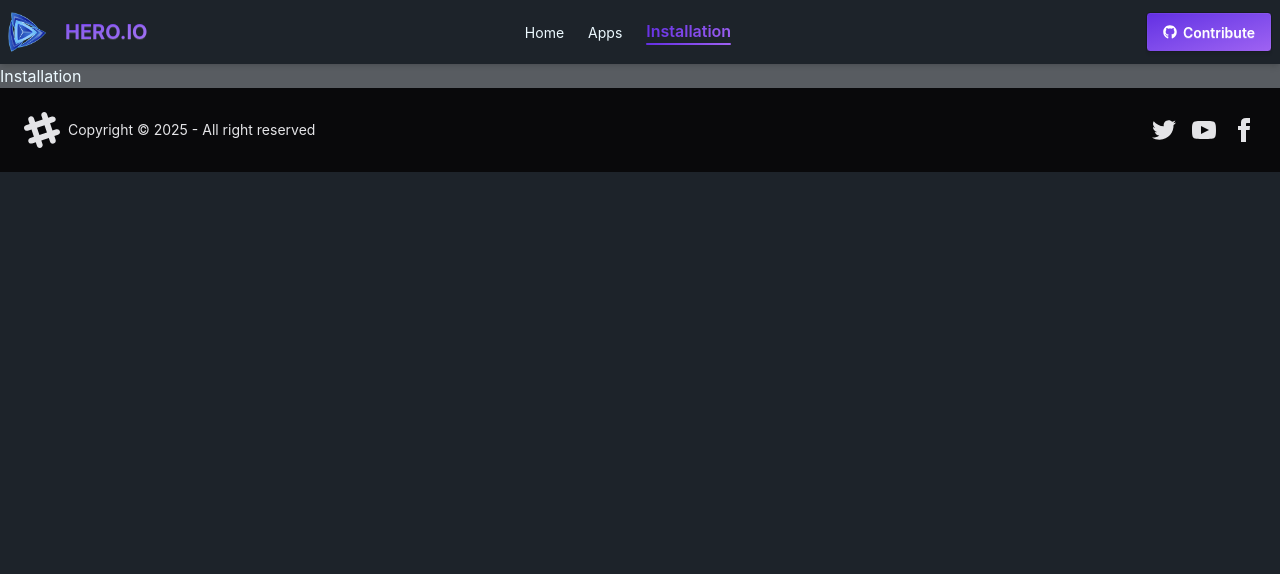
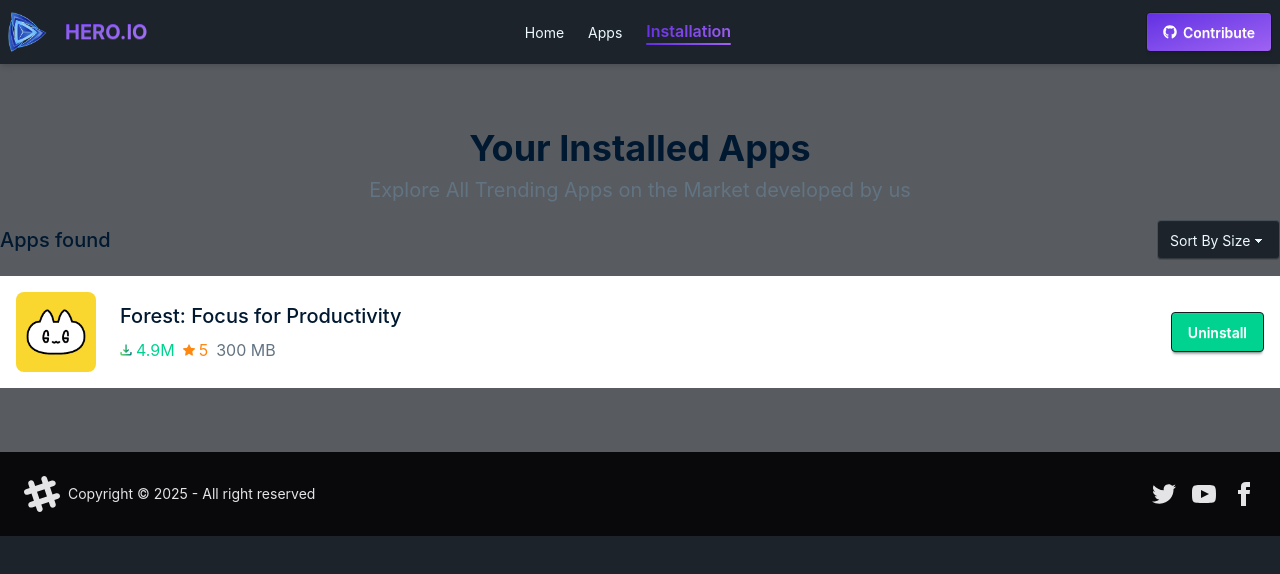
Before and after one commit to tomalhossen78/B12-A08-Hero-Apps, a React (Vite) app: page /installation in a window 1280 px wide. Shown: the top 574 px of the page. Built offline with nearby package versions, Linux system fonts and the light colour scheme.

Commit message:
app details added

```diff
--- /dev/null
+++ b/src/Componets/InstalledApps/CartItem.jsx
@@ -0,0 +1,32 @@
+import React from "react";
+import downlaodImg from "../../assets/icon-downloads.png";
+import ratingsImg from "../../assets/icon-ratings.png";
+import appImg from "../../assets/demo-app (1).webp";
+const CartItem = () => {
+  return (
+    <div className="flex justify-between items-center bg-white p-4">
+      <div className="flex items-center justify-between gap-6">
+        <img className="w-[80px] rounded-lg" src={appImg} alt="" />
+        <div className="space-y-2">
+          <h3 className="text-xl font-medium text-[#001931]">
+            Forest: Focus for Productivity
+          </h3>
+          <div className="flex justify-start gap-2 items-center">
+            <div className="flex justify-center items-center gap-1">
+              <img className="w-3" src={downlaodImg} alt="" />
+              <p className="text-[#00D390]">4.9M</p>
+            </div>
+            <div className="flex justify-center items-center gap-1">
+              <img className="w-3" src={ratingsImg} alt="" />
+              <p className="text-[#FF8811]">5</p>
+            </div>
+            <p className="text-[#627382]">300 MB</p>
+          </div>
+        </div>
+      </div>
+      <button className="btn bg-[#00D390] text-white">Uninstall</button>
+    </div>
+  );
+};
+
+export default CartItem;
--- /dev/null
+++ b/src/Componets/InstalledApps/InstalledApps.jsx
@@ -0,0 +1,34 @@
+import React from "react";
+import downlaodImg from "../../assets/icon-downloads.png";
+import ratingsImg from "../../assets/icon-ratings.png";
+import appImg from "../../assets/demo-app (1).webp";
+const InstalledApps = () => {
+  return (
+    <div>
+      <div className="flex justify-between items-center bg-white p-4">
+        <div className="flex items-center justify-between gap-6">
+          <img className="w-[80px] rounded-lg" src={appImg} alt="" />
+          <div className="space-y-2">
+            <h3 className="text-xl font-medium text-[#001931]">
+              Forest: Focus for Productivity
+            </h3>
+            <div className="flex justify-start gap-2 items-center">
+              <div className="flex justify-center items-center gap-1">
+                <img className="w-3" src={downlaodImg} alt="" />
+                <p className="text-[#00D390]">4.9M</p>
+              </div>
+              <div className="flex justify-center items-center gap-1">
+                <img className="w-3" src={ratingsImg} alt="" />
+                <p className="text-[#FF8811]">5</p>
+              </div>
+              <p className="text-[#627382]">300 MB</p>
+            </div>
+          </div>
+        </div>
+        <button className="btn bg-[#00D390] text-white">Uninstall</button>
+      </div>
+    </div>
+  );
+};
+
+export default InstalledApps;
--- a/src/Componets/TrendingApps/SingleApp.jsx
+++ b/src/Componets/TrendingApps/SingleApp.jsx
@@ -1,11 +1,15 @@
 import React from "react";
 import download from "../../assets/icon-downloads.png";
 import ratings from "../../assets/icon-ratings.png";
+import { useNavigate } from "react-router-dom";
 const SingleApp = ({ app }) => {
-  const { downloads, ratingAvg, title, image } = app;
+  const { downloads, ratingAvg, title, image, id } = app;
+  const navigate = useNavigate();
   return (
-    <div>
-      <div className="bg-white p-4  space-y-3 h-full text-center">
+    <div
+      onClick={() => navigate(`/apps/${id}`, { state: app })}
+      className="bg-white p-4  space-y-3 h-full text-center hover:scale-105 duration-200 ease-in shadow-md rounded-md"
+    >
       <div className="flex items-center justify-center pt-2">
         <img className="rounded-lg" src={image} alt="" />
       </div>
@@ -21,7 +25,6 @@
         </div>
       </div>
     </div>
-    </div>
   );
 };
 
--- a/src/Componets/TrendingApps/TrendingApps.jsx
+++ b/src/Componets/TrendingApps/TrendingApps.jsx
@@ -1,7 +1,9 @@
 import React from "react";
 import Container from "../Container/Container";
 import SingleApp from "./SingleApp";
+import { useNavigate } from "react-router-dom";
 const TrendingApps = ({ data }) => {
+  const navigate = useNavigate();
   console.log(data);
   const sliceData = data.slice(0, 8);
   return (
@@ -19,7 +21,10 @@
           ))}
         </div>
         <div className="flex items-center justify-center p-4">
-          <button className="btn px-6 text-white bg-gradient-to-tl from-[#9F62F2] to-[#632EE3]">
+          <button
+            onClick={() => navigate("/apps")}
+            className="btn px-6 text-white bg-gradient-to-tl from-[#9F62F2] to-[#632EE3]"
+          >
             Show All
           </button>
         </div>
--- /dev/null
+++ b/src/Pages/AppDetails/AppDetails.jsx
@@ -0,0 +1,69 @@
+import React from "react";
+import downlaodImg from "../../assets/icon-downloads.png";
+import ratingsImg from "../../assets/icon-ratings.png";
+import reviewImg from "../../assets/icon-review.png";
+import Container from "../../Componets/Container/Container";
+import { useLocation } from "react-router-dom";
+const AppDetails = () => {
+  const app = useLocation().state;
+  const {
+    companyName,
+    description,
+    downloads,
+    image,
+    id,
+    ratingAvg,
+    ratings,
+    reviews,
+    size,
+    title,
+  } = app;
+  return (
+    <Container>
+      <div className="flex items-center justify-start gap-10 my-10">
+        <img className="shadow-2xl" src={image} />
+        <div>
+          <div className="border-b-2 border-gray-300 pb-4">
+            <h3 className="text-[#001931] text-2xl font-bold">{title}</h3>
+            <p className="text-[#627382] text-left">
+              Developed by :{" "}
+              <span className="text-transparent bg-clip-text bg-gradient-to-tl from-[#9F62F2] to-[#632EE3]">
+                {companyName}
+              </span>
+            </p>
+          </div>
+          <div className="flex justify-start gap-10 items-center py-6">
+            <div className="flex flex-col justify-center items-start gap-1">
+              <img className="w-8" src={downlaodImg} alt="" />
+              <h3>Downlaods</h3>
+              <p className="text-3xl font-extrabold">{downloads / 1000000}M</p>
+            </div>
+            <div className="flex flex-col justify-center items-start gap-1">
+              <img className="w-8" src={ratingsImg} alt="" />
+              <h3>Average Ratings</h3>
+              <p className=" text-3xl font-extrabold">{ratingAvg.toFixed(2)}</p>
+            </div>
+            <div className="flex flex-col justify-center items-start gap-1">
+              <img className="w-8" src={reviewImg} alt="" />
+              <h3>Total Reviews</h3>
+              <p className="text-3xl font-extrabold">
+                {(reviews / 1000).toFixed(0)}K
+              </p>
+            </div>
+          </div>
+          <div className="text-left">
+            <button className="btn bg-[#00D390] text-white">
+              Install Now ({size}MB)
+            </button>
+          </div>
+        </div>
+      </div>
+      <div className="text-left border-t-2 border-gray-300 py-6 mb-10">
+        <h2 className="font-semibold text-2xl pb-4">Description</h2>
+        <p className="text-[#627382]">{description}</p>
+      </div>
+    </Container>
+  );
+};
+
+export default AppDetails;
--- a/src/Pages/Apps/Apps.jsx
+++ b/src/Pages/Apps/Apps.jsx
@@ -17,7 +17,7 @@
           </p>
         </div>
         <div className="flex justify-between items-center">
-          <p>Apps found</p>
+          <p className="text-xl font-medium text-[#001931]">Apps found</p>
           <label className="input">
             <svg
               className="h-[1em] opacity-50"
@@ -38,7 +38,7 @@
             <input type="search" required placeholder="Search" />
           </label>
         </div>
-        <div className="grid grid-cols-4 gap-4  justify-around">
+        <div className="grid grid-cols-4 gap-6 justify-around">
           {data.map((app) => (
             <SingleApp key={app.id} app={app} />
           ))}
--- a/src/Pages/Installation/Installation.jsx
+++ b/src/Pages/Installation/Installation.jsx
@@ -1,10 +1,32 @@
 import React from "react";
+import Container from "../../Componets/Container/Container";
+import InstalledApps from "../../Componets/InstalledApps/InstalledApps";
 
 const Installation = () => {
   return (
-    <div>
-      <h1>Installation</h1>
-    </div>
+    <Container>
+      <div className="text-center space-y-4 my-16">
+        <div className="space-y-2">
+          <h1 className="text-4xl text-[#001931] font-bold">
+            Your Installed Apps
+          </h1>
+          <p className="text-xl text-[#627382]">
+            Explore All Trending Apps on the Market developed by us
+          </p>
+        </div>
+        <div className="flex justify-between items-center">
+          <p className="text-xl font-medium text-[#001931]">Apps found</p>
+          <label>
+            <select className="select" name="" id="">
+              <option value="none">Sort By Size</option>
+              <option value="none">Low-High</option>
+              <option value="none">High-Low</option>
+            </select>
+          </label>
+        </div>
+        <InstalledApps />
+      </div>
+    </Container>
   );
 };
 
--- a/src/Routes/Route.jsx
+++ b/src/Routes/Route.jsx
@@ -5,6 +5,7 @@
 import Home from "../Pages/Home/Home";
 import Installation from "../Pages/Installation/Installation";
 import Apps from "../Pages/Apps/Apps";
+import AppDetails from "../Pages/AppDetails/AppDetails";
 
 export const router = createBrowserRouter([
   {
@@ -24,6 +25,11 @@
         Component: Apps,
       },
       {
+        path: "apps/:id",
+        loader: () => fetch("/AppData.json"),
+        Component: AppDetails,
+      },
+      {
         path: "installation",
         Component: Installation,
       },
```
Lines whose indentation alone changed are shown as unchanged.
